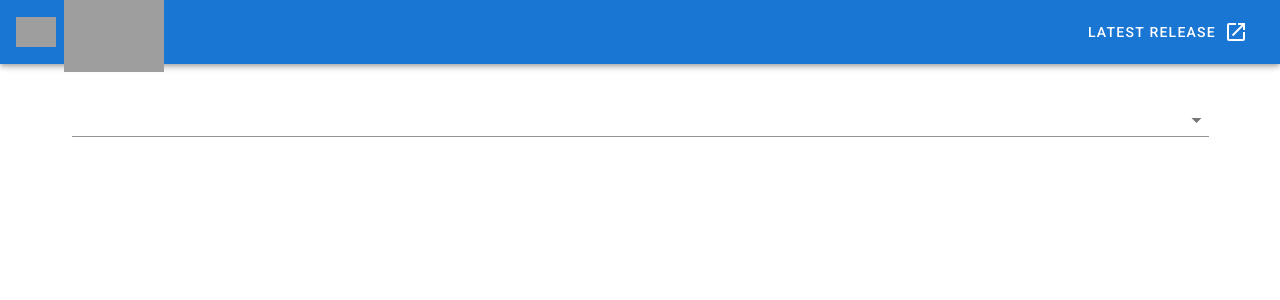
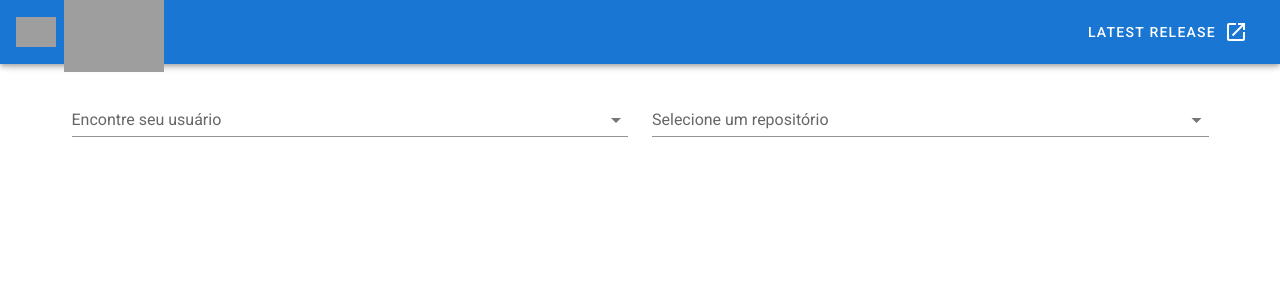
Before and after one commit to fernandalizs/github_viewer, a Vue app: page / in a window 1280 px wide. Shown: the top 300 px of the page. Built offline with nearby package versions, Linux system fonts and the light colour scheme; grey boxes are pictures that could not be loaded.

Commit message:
add seleção de repositórios

```diff
--- a/src/api/api.js
+++ b/src/api/api.js
@@ -1,6 +1,12 @@
 export const api = {
   async search_users(searchstring){
-    const result = await fetch(`https://api.github.com/search/users?q=${searchstring}`)
+    const url = `https://api.github.com/search/users?q=${searchstring}`
+    const result = await fetch(url)
     return await result.json()
+  },
+  async list_repos(username){
+    const url = `https://api.github.com/users/${username}/repos`
+    const result = await fetch(url)
+    return await result.json
   }
 }
--- a/src/components/GithubRepos.vue
+++ b/src/components/GithubRepos.vue
@@ -1,12 +1,28 @@
 <template>
   <v-container>
+    <v-row class="text-center">
+      <v-col cols="6">
         <v-autocomplete
           v-model="user"
+          label="Encontre seu usuário"
           :items="userlist"
           :loading="userloading"
           :search-input.sync="usersearch"
           item-text="login"
         />
+      </v-col>
+      <v-col cols="6">
+        <v-select
+          v-model="repo"
+          :items="repolist"
+          :loading="repoloading"
+          item-text="name"
+          label="Selecione um repositório"
+          return-object
+          single-line
+        />
+      </v-col>
+    </v-row>
   </v-container>
 </template>
 
@@ -17,9 +33,12 @@
   export default {
     data: () => ({
       user: null,
+      repo: null,
       usersearch: null,
       userlist: [],
+      repolist: [],
       userloading: false,
+      repoloading: false
     }),
     methods: {
       procuraUsuariosGithub: debouncerDecorator(async function () {
@@ -28,10 +47,22 @@
         this.userlist = data.items
         this.userloading = false
       }, 500),
+      async listaRepositorios() {
+        this.repoloading = true
+        const data = await api.list_repos(this.user)
+        this.repolist = data
+        this.repoloading = false
+      }
     },
     watch: {
       usersearch() {
         this.procuraUsuariosGithub()
+      },
+      user() {
+        this.listaRepositorios()
+      },
+      repo() {
+        console.log(this.repo)
       }
     },
   }
--- a/src/components/GithubVuewer.vue
+++ b/src/components/GithubVuewer.vue
@@ -1,10 +1,6 @@
 <template>
   <v-container>
-    <v-row class="text-center">
-      <v-col cols="12">
-        <github-repos/>
-      </v-col>
-    </v-row>
+    <github-repos/>
   </v-container>
 </template>
 
```
Lines whose indentation alone changed are shown as unchanged.
